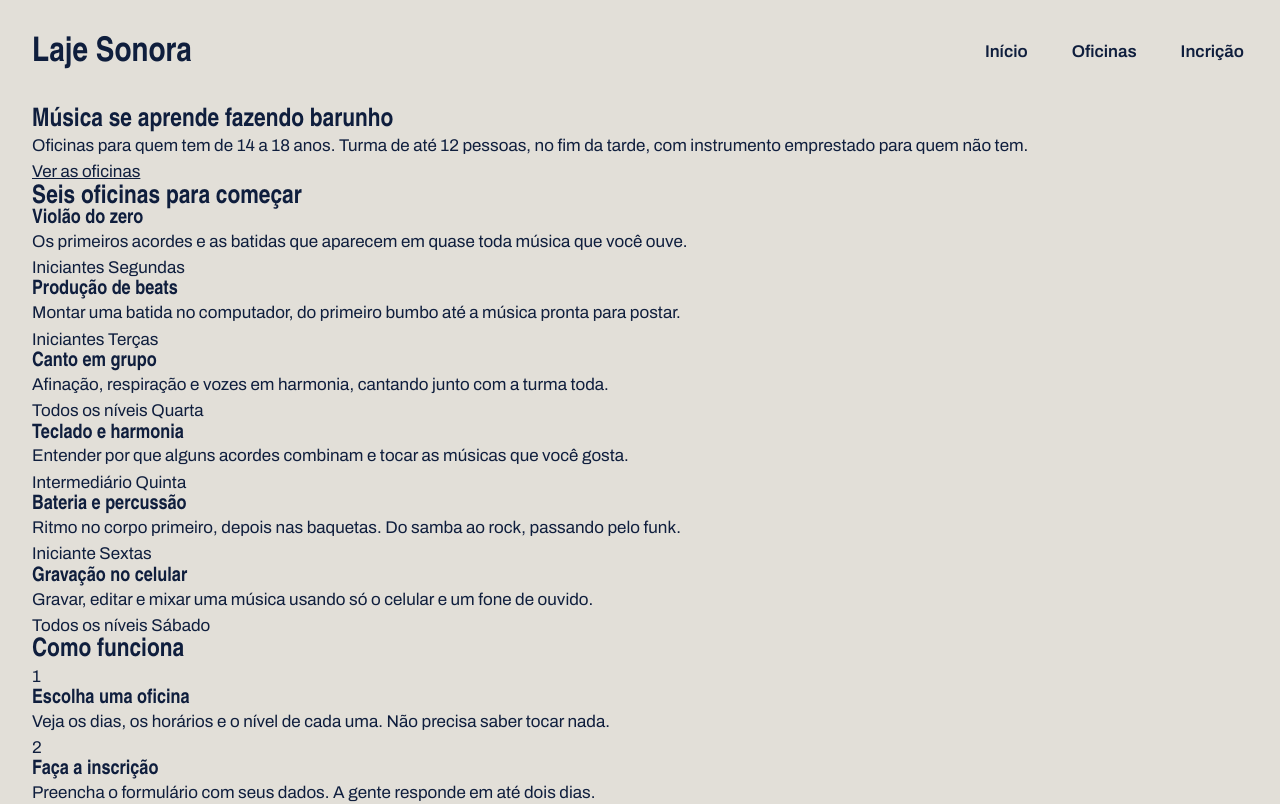
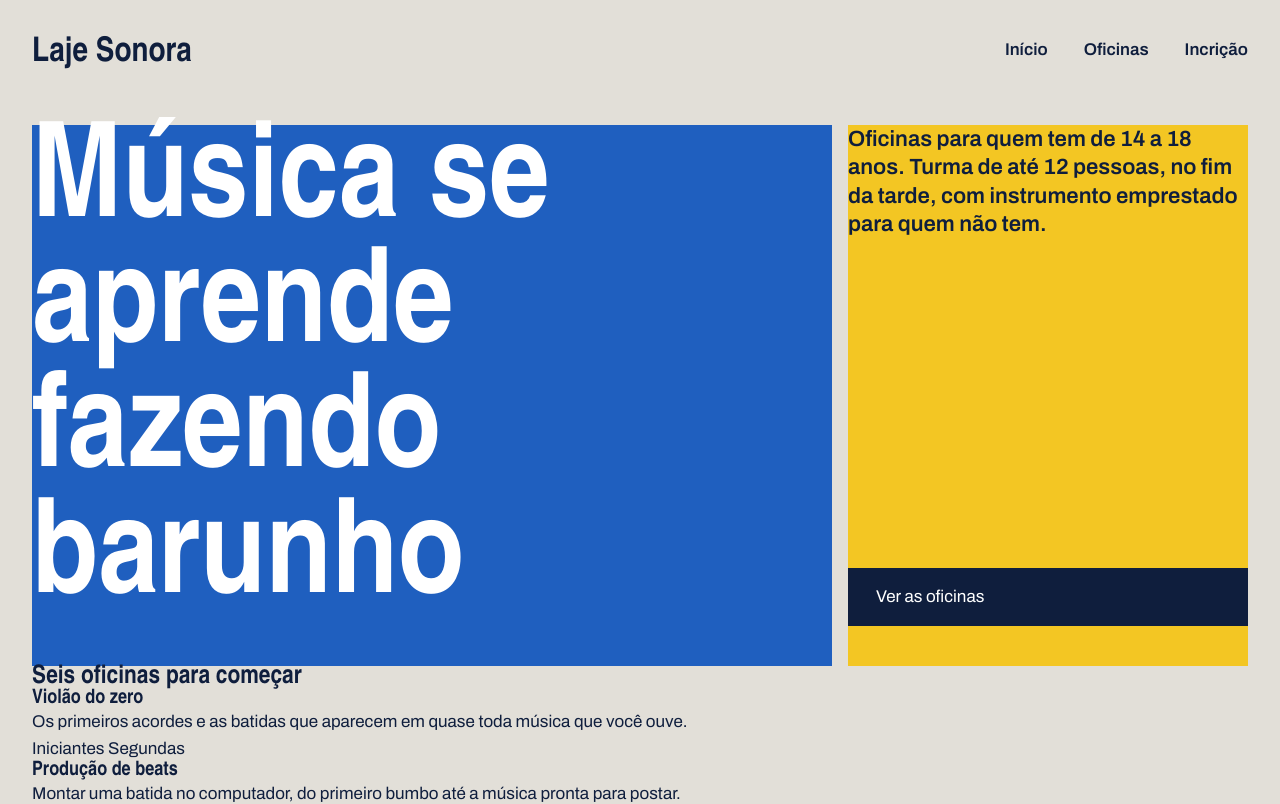
Before and after one commit to lauradecamargo-netizen/laje_sonora, a plain HTML site: page index.html in a window 1280 px wide. Shown: the top 804 px of the page. Drawn offline with Linux system fonts and the light colour scheme; a web font is replaced by a local one.

Commit message:
Cartazes do topo

```diff
--- a/index.css
+++ b/index.css
@@ -62,7 +62,7 @@ h1, h2, h3{
 .menu a{
     font-weight: 600;
     text-decoration: none;
-    padding: 4px;
+    padding-bottom: 4px;
     border-bottom: 4px solid transparent;
 }
 
@@ -73,3 +73,55 @@ h1, h2, h3{
 .menu a.atual{
     border-bottom: var(--fita);
 }
+
+.cartazes{
+    margin-top: 16px;
+    display: flex;
+    gap: 16px;
+}
+
+.cartaz{
+    padding-bottom: 40px;
+}
+
+.cartaz-principal{
+background-color: var(--caixa-dagua);
+color: var(--branco);
+flex: 2;
+}
+
+.cartaz-principal h1{
+    font-size: 132px;
+    max-width: 9ch;
+}
+
+.cartaz-lateral{
+    background-color: var(--fita);
+    flex: 1;
+    display: flex;
+    flex-direction: column;
+    justify-content: space-between;
+    gap: 32px;
+}
+
+.cartaz-lateral p{
+    font-size: 22px;
+    font-weight: 600;
+    line-height: 1.3;
+    align-items: flex-start;
+}
+
+.botao{
+    background-color: var(--tinta);
+    color: var(--branco);
+    font-size: 700;
+    text-decoration: none;
+    padding: 16px 28px;
+    border: none;
+    font-family: var(--fonte-texto);
+    cursor: pointer;
+}
+
+.botao:hover{
+    background-color: var(--caixa-dagua);
+}
```
